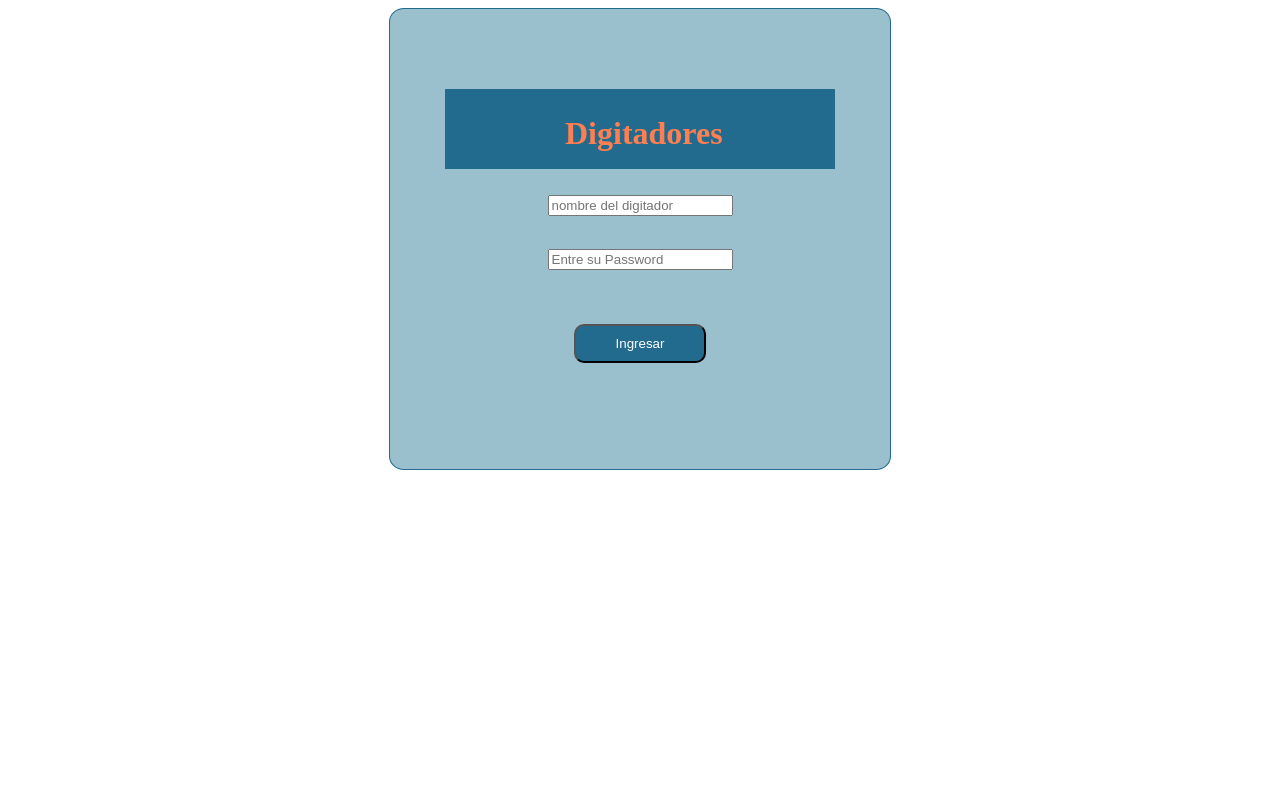
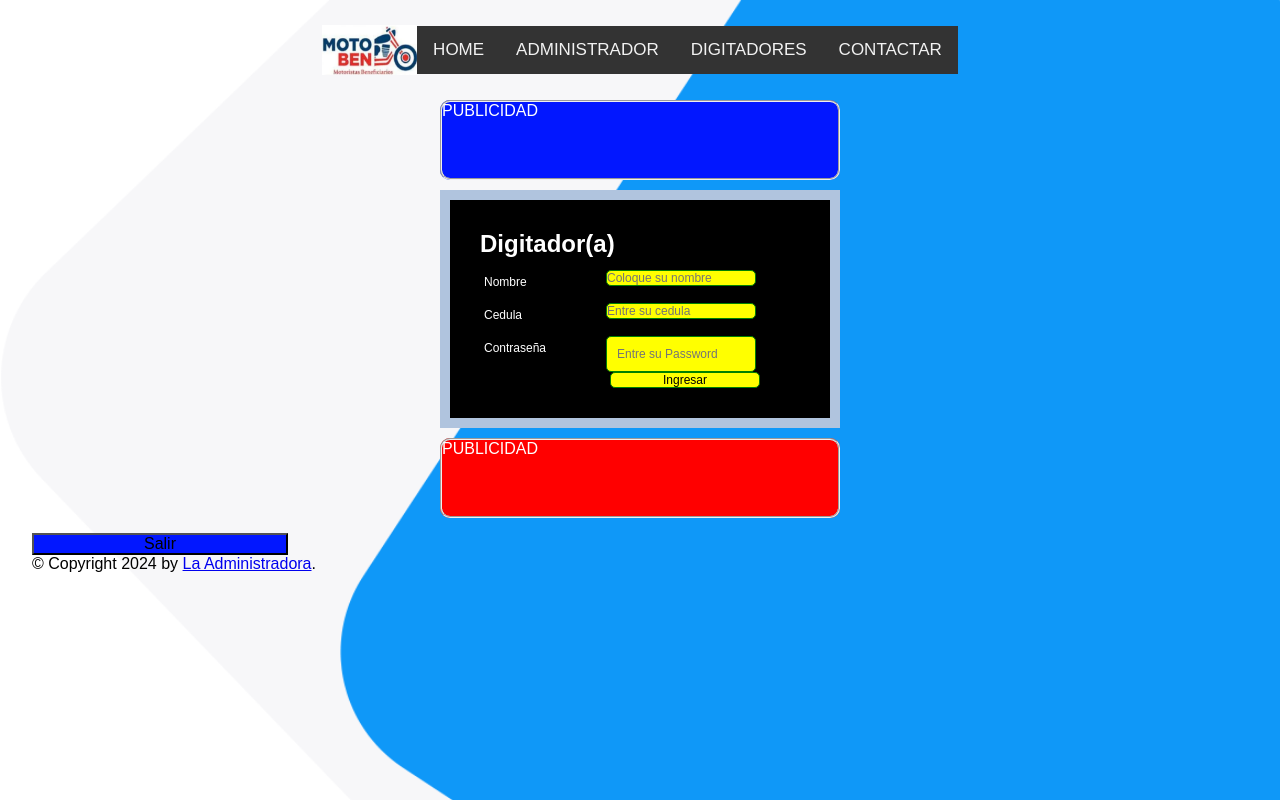
Before and after one commit to juancarotejeda/grupoactecmoben, a Flask app: page /digitadores in a window 1280 px wide. Run offline with Flask 3, Linux system fonts and the light colour scheme; some libraries are stand-ins or nearby versions.

Commit message:
publicidad

```diff
--- a/app.py
+++ b/app.py
@@ -117,6 +117,7 @@ def login_dir():
   account=[]
   if 'username' in request.form and 'password' in request.form:
         nombre = request.form['username']
+        cedula = request.form['cedula']
         password = request.form['password']
         cur = connection.cursor()
         account=funciones.verif_dig(cur,nombre,password)
@@ -124,7 +125,7 @@ def login_dir():
             return render_template('digitadores.html')
         else:
             msg = 'Incorrecto nombre de usuario / password !'
-            return render_template("login_dir.html",msg)
+            return render_template("login_dir.html",msg=msg)
 
 
 @app.route('/logout')
--- a/static/css/estilo.css
+++ b/static/css/estilo.css
@@ -197,27 +197,7 @@ input{
         color: #fff;
     }
 
-.campo_item{
-    width: 40px;
-}
 
-.campo_nombre{
-    width: 200px;
-}
-
-.campo_cedula{
-    width: 60px;
-}
-
-.campo_id{
-    width: 90px;
-}
-
-.word{
-    color: #FFFFFF;
-    font-style: oblique;
-    font-weight: bold;
-}
 
 .input-contenedor h1{
     text-align: center;
@@ -416,5 +388,74 @@ color: black;
     .encabezado input{
         font-size:14px;
         color: white;
-                width:auto;
+        width:200px;
         }
+
+        .encabezado ul li{
+            line-height: 25px;
+            list-style: none;
+            padding: 4px;
+            }
+
+
+        .login{
+            margin:auto;
+            background-color: #000000;
+            color: white;
+            font-size: 12px;
+            padding: 30px;
+            width: 400px;
+            border:solid 10px LightSteelBlue;
+            overflow: hidden;
+            margin-bottom: 10px;
+            }
+
+            .login  ol li{
+                line-height: 25px;
+                list-style: none;
+                padding: 4px;
+                }
+
+
+            .login input{
+            font-size:12px;
+            background: yellow;
+            border:solid 1px Green;
+            border-radius: 5px;
+            float: right;
+            width: auto;
+            margin-right: 40px;
+
+            width: 150px;
+            }
+
+        .login button{
+            font-size:12px;
+            background: yellow;
+            border:solid 1px Green;
+            width: 150px;
+            height: 25px;
+            margin-left: 60px;
+
+            width: 150px;
+            }
+
+        .publicidad_u{
+           height: 80px;
+           width: 400px;
+           background: #0217ff;
+           color: white;
+           margin: auto;
+           border-radius: 10px;
+           margin-bottom: 10px;
+        }
+
+        .publicidad_d{
+            height: 80px;
+            width: 400px;
+            background:red;
+            color: white;
+            margin: auto;
+            border-radius: 10px;
+            margin-bottom: 10px;
+         }
--- a/templates/administrador.html
+++ b/templates/administrador.html
@@ -254,8 +254,4 @@
 </ol>
 </fieldset>
 </section>
-<footer>
-<a href="{{ url_for('logout') }}" class="btn">Logout</a>	<br>
-  &copy; Copyright 2024 by <a href="http://www.cessrl.blogspot.com">La Administradora</a>
-</footer>
 {% endblock %}
--- a/templates/digitadores.html
+++ b/templates/digitadores.html
@@ -238,8 +238,4 @@
         <h2><a href="{{ url_for('logout') }}" class="btn">Salir</a></h2>
     </div>
 </section>
-<footer>
-    <a href="{{ url_for('logout') }}" class="btn">Salir</a><br>
-    &copy; Copyright 2024 by <a href="http://www.cessrl.blogspot.com">La Administradora</a>
-  </footer>
 {% endblock %}
--- a/templates/direccion.html
+++ b/templates/direccion.html
@@ -6,10 +6,4 @@
 {% endblock %}
 {% block content %}
 {{ super() }}
-
-
-
-<footer>
-    &copy; Copyright 2024 by <a href="http://www.cessrl.blogspot.com">La Administradora</a>.
-  </footer>
 {% endblock %}
--- a/templates/layout.html
+++ b/templates/layout.html
@@ -4,7 +4,7 @@
 <!-- mobile metas -->
 <meta name="viewport" content="width=device-width, initial-scale=1">
 {% block head %}
-<title>micro_estacion</title>
+<title>Moto-estaciones</title>
 <head>
 <link rel="stylesheet" href="https://use.fontawesome.com/releases/v5.6.3/css/all.css" >
 <link href="{{url_for('static',filename='css/estilo.css')}}" rel="stylesheet">
@@ -32,11 +32,15 @@
    <a href="{{url_for('digitadores')}}">DIGITADORES</a>
    <a href="{{url_for('contacto')}}">CONTACTAR</a>
    <a href="javascript:void(0);" class="icon" onclick="myFunction()">
-   <i class="fa fa-bars"></i>
-   </a>
+   <i class="fa fa-bars"></i></a>
  </div>
 </header>
+<fieldset class="publicidad_u">PUBLICIDAD</fieldset>
 
 </body>
+
 {% endblock %}
+<fieldset class="publicidad_d">PUBLICIDAD</fieldset>
+  <a href="{{ url_for('logout') }}" class="btn"><button>Salir</button></a><br>
+  &copy; Copyright 2024 by <a href="http://www.cessrl.blogspot.com">La Administradora</a>.
 </html>
--- a/templates/login.html
+++ b/templates/login.html
@@ -40,10 +40,5 @@
     </div>
   </div>
 </div>
-<footer>
-{% block footer %}
-    &copy; Copyright 2024 by <a href="http://www.cessrl.blogspot.com">La Administradora</a>.
-{% endblock %}
-</footer>
 </body>
 </html>
--- a/templates/login_dir.html
+++ b/templates/login_dir.html
@@ -1,25 +1,31 @@
- <!DOCTYPE html>
-<html lang="en">
-<head>
-    <meta charset="UTF-8">
-    <meta name="viewport" content="width=device-width, initial-scale=1.0">
-    <title>digitacion</title>
-    <link rel="stylesheet" href="https://use.fontawesome.com/releases/v5.6.3/css/all.css" >
-    <link href="{{url_for('static',filename='css/style.css')}}" rel="stylesheet">
-</head>
-<body>
-    <div class="center">
-		<div align="center" class="border">
-			<div class="header">
-				<h1 class="word">Digitadores</h1>
-                </div>
-			    <h2 class="word">
-				<form action="{{url_for('login_dir')}}" method="post">
-					<input id="nombre" name="username" type="text" placeholder="nombre del digitador" class="input-contenedor"/></br></br>
-					<input id="password" name="password" type="password" placeholder="Entre su Password" class="input-contenedor"/></br></br></br>
-					<input type="submit" class="btn" value="Ingresar">
-				</form>
-		</div>
-    </div>
-</body>
-</html>
+{% extends "layout.html" %}
+{% block title %}administracion{% endblock %}
+{% block head %}
+  {{ super() }}
+{% endblock %}
+{% block content %}
+{{ super() }}
+<fieldset class="login">
+	<form action="{{url_for('login_dir')}}" method="post">
+	<ol>
+	<legend><h1>Digitador(a)</h1></legend>
+	<li>
+	<div class="msg">{{message}}</div>
+	</li>
+	<li>
+	<label for="username">Nombre</label>
+	<input id="username" name="username" type="text" placeholder="Coloque su nombre"/>
+	</li>
+	<li>
+	<label for="cedula">Cedula</label>
+	<input id="cedula" name="cedula" type="text" placeholder="Entre su cedula"/>
+	</li>
+	<li>
+	<label for="password">Contraseña</label>
+	<input id="password" name="password" type="password" placeholder="Entre su Password"/>
+	</li>
+		<input type="submit" class="btn" value="Ingresar">
+	</ol>
+	</form>
+</fieldset>
+{% endblock %}
```
Also changed, not shown: other parts of static/css/estilo.css (+15 -23 lines), templates/contactos.html (+0 -8 lines), templates/info.html (+0 -8 lines), templates/login_a.html (+31 -33 lines). Lines whose indentation alone changed are shown as unchanged.
